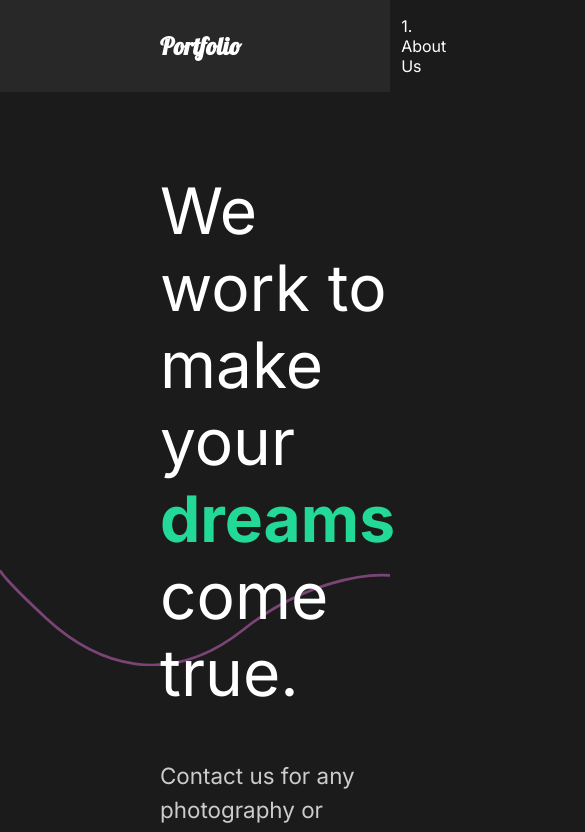
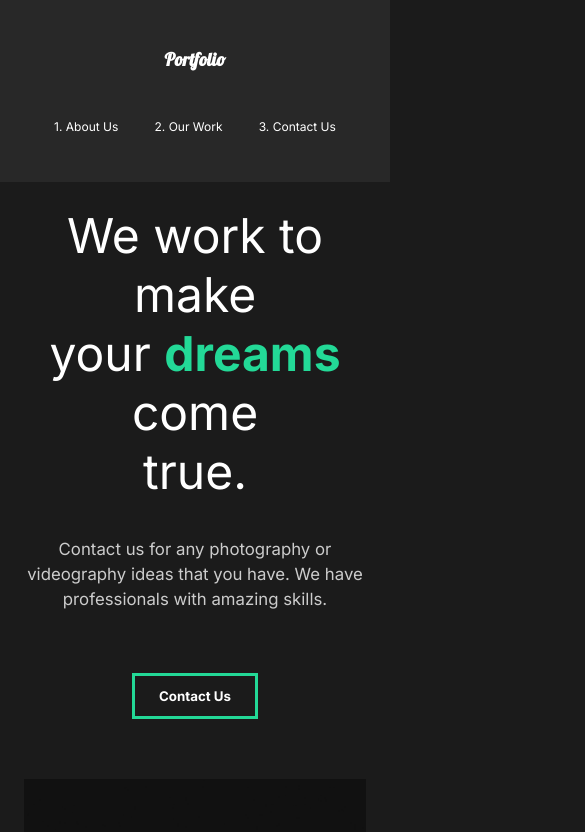
Before and after one commit to urbutisj/react-portfolio-project, a React (Create React App) app: page / in a window 390 px wide. Shown: the top 832 px of the page, 585 px wide, since content can reach past the window. Built offline with nearby package versions, Linux system fonts and the light colour scheme.

Commit message:
17. Media Queries

```diff
--- a/src/components/GlobalStyle.js
+++ b/src/components/GlobalStyle.js
@@ -1,4 +1,4 @@
-import {createGlobalStyle} from 'styled-components';
+import { createGlobalStyle } from "styled-components";
 
 const GlobalStyle = createGlobalStyle`
     * {
@@ -10,6 +10,15 @@
     body {
         background: #1b1b1b;
         font-family: 'Inter', sans-serif;
+        overflow-x: hidden;
+    }
+
+    html {
+        @media (max-width: 1700px) {
+            font-size: 75%;
+        }
+        @media (max-width: 1300px) {
+        }
     }
 
     button {
@@ -60,5 +69,4 @@
 
 `;
 
-
 export default GlobalStyle;
--- a/src/components/Nav.js
+++ b/src/components/Nav.js
@@ -1,15 +1,25 @@
-import React from 'react';
-import styled from 'styled-components';
-import {Link, NavLink} from 'react-router-dom';
+import React from "react";
+import styled from "styled-components";
+import { Link, NavLink } from "react-router-dom";
 
 const Nav = () => {
   return (
     <StyledNav>
-            <h1><Link id="logo" to="/">Portfolio</Link></h1>
+      <h1>
+        <Link id="logo" to="/">
+          Portfolio
+        </Link>
+      </h1>
       <ul>
-                <li><Link to="/">1. About Us</Link></li>
-                <li><Link to="/work">2. Our Work</Link></li>
-                <li><Link to="/contacts">3. Contact Us</Link></li>
+        <li>
+          <Link to="/">1. About Us</Link>
+        </li>
+        <li>
+          <Link to="/work">2. Our Work</Link>
+        </li>
+        <li>
+          <Link to="/contacts">3. Contact Us</Link>
+        </li>
       </ul>
     </StyledNav>
   );
@@ -23,6 +33,9 @@
   align-items: center;
   padding: 1rem 10rem;
   background: #282828;
+  position: sticky;
+  top: 0;
+  z-index: 10;
   a {
     color: white;
     text-decoration: none;
@@ -31,14 +44,30 @@
     display: flex;
     list-style: none;
   }
-    li{
+  li {
     padding-left: 10rem;
     position: relative;
   }
   #logo {
     font-size: 1.5rem;
-        font-family : "Lobster", cursive;
+    font-family: "Lobster", cursive;
     font-weight: bold;
+  }
+  @media (max-width: 1300px) {
+    flex-direction: column;
+    padding: 2rem 1rem;
+    #logo {
+      display: inline-block;
+      margin: 2rem;
+    }
+    ul {
+      padding: 2rem;
+      justify-content: space-around;
+      width: 100%;
+    }
+    li {
+      padding: 0;
+    }
   }
 `;
 
--- /dev/null
+++ b/src/components/ScrollTop.js
@@ -0,0 +1,15 @@
+import { useEffect } from "react";
+import { useLocation } from "react-router-dom";
+
+const ScrollTop = () => {
+  const { pathname } = useLocation();
+  useEffect(() => {
+    window.scroll({
+      top: 0,
+      left: 0,
+    });
+  }, [pathname]);
+  return null;
+};
+
+export default ScrollTop;
--- a/src/components/ServicesSection.js
+++ b/src/components/ServicesSection.js
@@ -77,6 +77,9 @@
 const Cards = styled.div`
   display: flex;
   flex-wrap: wrap;
+  @media (max-width: 1300px) {
+    justify-content: center;
+  }
 `;
 
 const Card = styled.div`
--- a/src/components/useScroll.js
+++ b/src/components/useScroll.js
@@ -3,7 +3,7 @@
 
 export const useScroll = () => {
   const controls = useAnimation();
-  const [element, view] = useInView({ threshold: 0.5 });
+  const [element, view] = useInView({ threshold: 0.3 });
   if (view) {
     controls.start("show");
   } else {
--- a/src/pages/AboutUs.js
+++ b/src/pages/AboutUs.js
@@ -8,6 +8,7 @@
 //Animations
 import { motion } from "framer-motion";
 import { pageAnimation } from "../animation";
+import ScrollTop from "../components/ScrollTop";
 
 const AboutUs = () => {
   return (
@@ -21,6 +22,7 @@
         <AboutSection />
         <ServiceSection />
         <FaqSection />
+        <ScrollTop />
       </motion.div>
     </>
   );
--- a/src/pages/ContactUs.js
+++ b/src/pages/ContactUs.js
@@ -4,7 +4,6 @@
 import { motion } from "framer-motion";
 import { pageAnimation, titleAnim } from "../animation";
 import styled from "styled-components";
-
 const ContactUs = () => {
   return (
     <ContactStyle
@@ -47,11 +46,18 @@
   padding: 5rem 10rem;
   color: #353535;
   min-height: 90vh;
+  @media (max-width: 1500px) {
+    padding: 2rem;
+    font-size: 1rem;
+  }
 `;
 
 const Title = styled.div`
   margin-bottom: 4rem;
   color: #000;
+  @media (max-width: 1500px) {
+    margin-top: 5rem;
+  }
 `;
 
 const Hide = styled.div`
--- a/src/pages/MovieDetail.js
+++ b/src/pages/MovieDetail.js
@@ -36,7 +36,7 @@
             {movie.awards.map((award) => (
               <Award
                 title={award.title}
-                descriptio={award.description}
+                description={award.description}
                 key={award.title}
               />
             ))}
@@ -76,6 +76,10 @@
   margin: 5rem 10rem;
   align-items: center;
   justify-content: space-between;
+  @media (max-width: 1500px) {
+    display: block;
+    margin: 2rem;
+  }
 `;
 
 const AwardStyle = styled.div`
--- a/src/pages/OurWork.js
+++ b/src/pages/OurWork.js
@@ -19,6 +19,7 @@
 } from "../animation";
 
 import { useScroll } from "../components/useScroll";
+import ScrollTop from "../components/ScrollTop";
 
 const OurWork = () => {
   const [element, controls] = useScroll();
@@ -64,6 +65,7 @@
           </Hide>
         </Link>
       </Movie>
+      <ScrollTop />
     </Work>
   );
 };
@@ -74,6 +76,9 @@
   padding: 5rem 10rem;
   h2 {
     padding: 1rem 0rem;
+  }
+  @media (max-width: 1300px) {
+    padding: 2rem 2rem;
   }
 `;
 
--- a/src/styles.js
+++ b/src/styles.js
@@ -8,6 +8,11 @@
   justify-content: space-between;
   padding: 5rem 10rem;
   color: white;
+  @media (max-width: 1300px) {
+    display: block;
+    padding: 2rem;
+    text-align: center;
+  }
 `;
 
 export const Description = styled.div`
@@ -16,6 +21,12 @@
   z-index: 2;
   h2 {
     font-weight: lighter;
+  }
+  @media (max-width: 1300px) {
+    padding: 0;
+    button {
+      margin: 2rem 0 5rem 0rem;
+    }
   }
 `;
 
```
Lines whose indentation alone changed are shown as unchanged.
